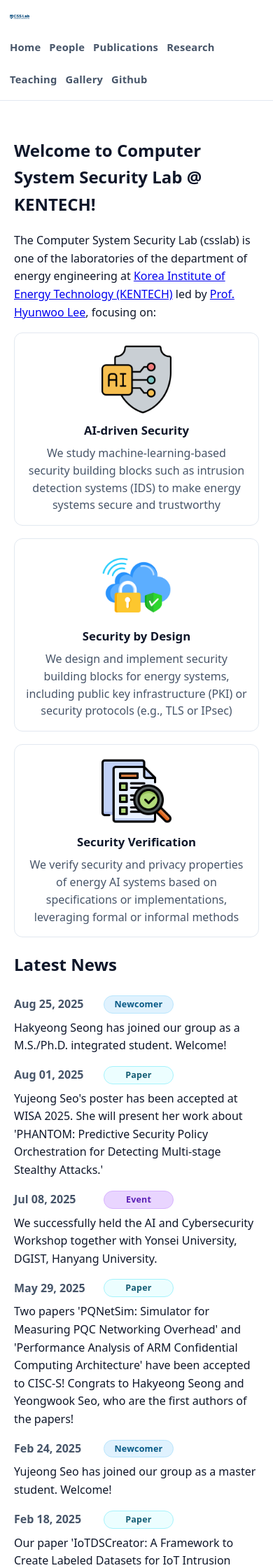
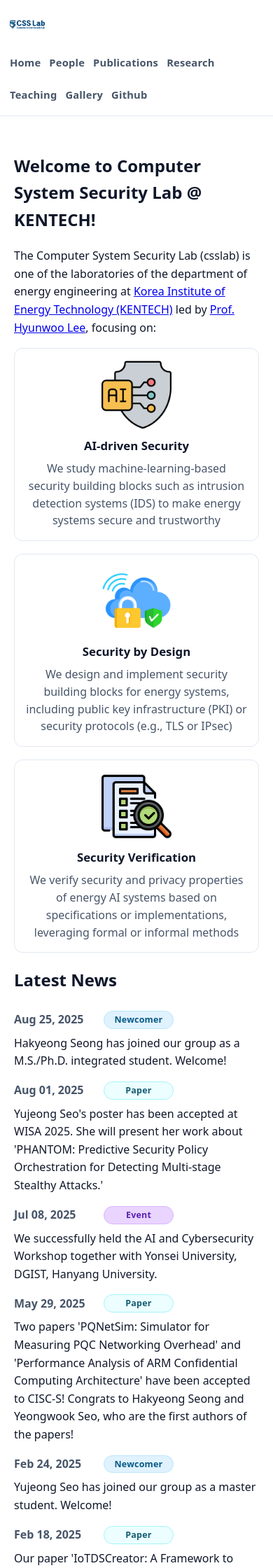
Before and after one commit to comsyssec/comsyssec.github.io, a Jekyll site: the page built from index.md, in a window 390 px wide. Shown: the top 2240 px of the page at 70% size. Built offline with Jekyll 4.4.1, drawn with Linux system fonts in a browser that asks for light colours.

Commit message:
resize the logo

```diff
--- a/assets/css/style.css
+++ b/assets/css/style.css
@@ -111,8 +111,8 @@ main {
 
   /* 로고 줄이기 */
   .brand-logo {
-    width: 28px;                  /* was: 40px */
-    height: 28px;
+    width: 50px;                  /* was: 40px */
+    height: 50px;
   }
 
   /* 긴 제목 숨김(이미 있으면 그대로 유지) */
```
